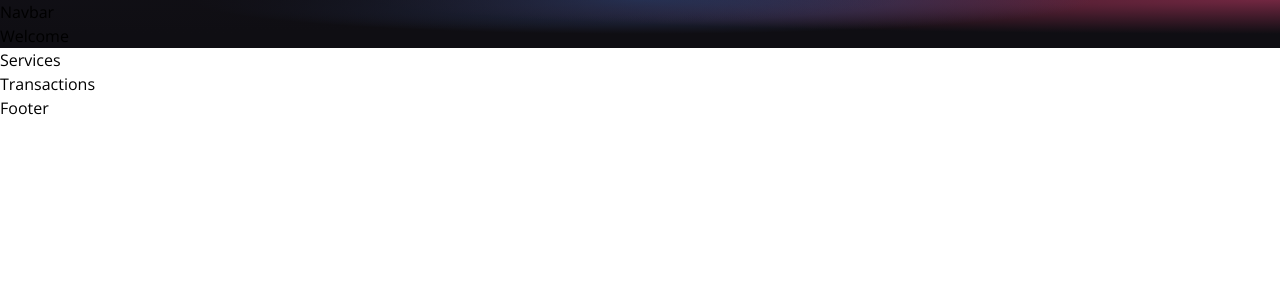
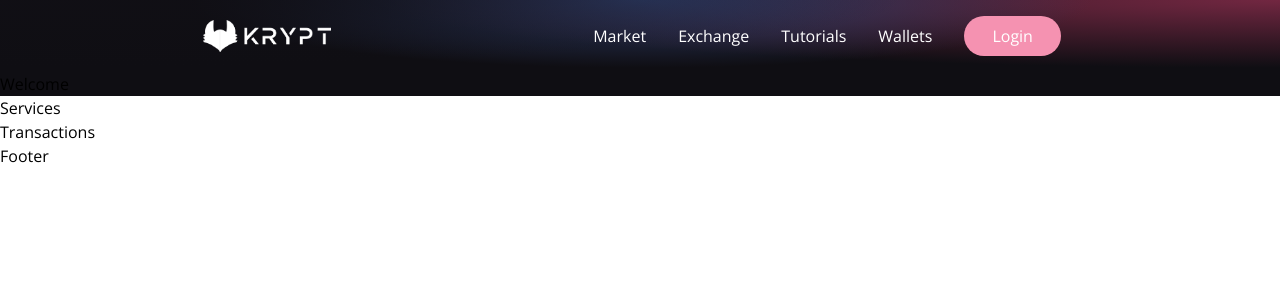
Before and after one commit to kunal232i/Secure_Transfer, a React (Vite) app in the folder crowdfunding/: page / in a window 1280 px wide. Shown: the top 300 px of the page. Built offline with nearby package versions, Linux system fonts and the light colour scheme.

Commit message:
navbar done

```diff
--- a/crowdfunding/package.json
+++ b/crowdfunding/package.json
@@ -8,8 +8,10 @@
     "preview": "vite preview"
   },
   "dependencies": {
+    "ethers": "^5.6.8",
     "react": "^18.0.0",
-    "react-dom": "^18.0.0"
+    "react-dom": "^18.0.0",
+    "react-icons": "^4.4.0"
   },
   "devDependencies": {
     "@types/react": "^18.0.0",
--- a/crowdfunding/src/components/Navbar.jsx
+++ b/crowdfunding/src/components/Navbar.jsx
@@ -2,10 +2,67 @@
 import { HiMenuAlt4 } from "react-icons/hi";
 import { AiOutlineClose } from "react-icons/ai";
 
+import logo from "../../images/logo.png";
+
+const NavBarItem = ({ title, classprops }) => (
+  <li className={`mx-4 cursor-pointer ${classprops}`}>{title}</li>
+);
+
 const Navbar = () => {
-    return(
-        <h1>Navbar</h1>
-    );
+  //   //for mobile devices
+  //   const [toggleMenu, setToggleMenu] = React.useState(false);
+
+  return (
+    <nav className="w-full flex md:justify-center justify-between items-center p-4">
+      <div className="md:flex-[0.5] flex-initial justify-center items-center">
+        <img src={logo} alt="logo" className="w-32 cursor-pointer" />
+      </div>
+      <ul className="text-white md:flex hidden list-none flex-row justify-between items-center flex-initial">
+        {["Market", "Exchange", "Tutorials", "Wallets"].map((item, index) => (
+          <NavBarItem key={item + index} title={item} />
+        ))}
+        <li className="bg-[#f592b1] py-2 px-7 mx-4 rounded-full cursor-pointer hover:bg-[#ff748c]">
+          Login
+        </li>
+      </ul>
+      {/* For Mobile
+      <div className="flex relative">
+        {!toggleMenu && (
+          <HiMenuAlt4
+            fontSize={28}
+            className="text-white md:hidden cursor-pointer"
+            onClick={() => setToggleMenu(true)}
+          />
+        )}
+        {toggleMenu && (
+          <AiOutlineClose
+            fontSize={28}
+            className="text-white md:hidden cursor-pointer"
+            onClick={() => setToggleMenu(false)}
+          />
+        )}
+        {toggleMenu && (
+          <ul
+            className="z-10 fixed -top-0 -right-2 p-3 w-[70vw] h-screen shadow-2xl md:hidden list-none
+            flex flex-col justify-start items-end rounded-md blue-glassmorphism text-white animate-slide-in"
+          >
+            <li className="text-xl w-full my-2">
+              <AiOutlineClose onClick={() => setToggleMenu(false)} />
+            </li>
+            {["Market", "Exchange", "Tutorials", "Wallets"].map(
+              (item, index) => (
+                <NavBarItem
+                  key={item + index}
+                  title={item}
+                  classprops="my-2 text-lg"
+                />
+              )
+            )}
+          </ul>
+        )}
+      </div> */}
+    </nav>
+  );
 };
 
 export default Navbar;
```
Also changed, not shown: 2 other files (tests, documents, lock files or other folders).
